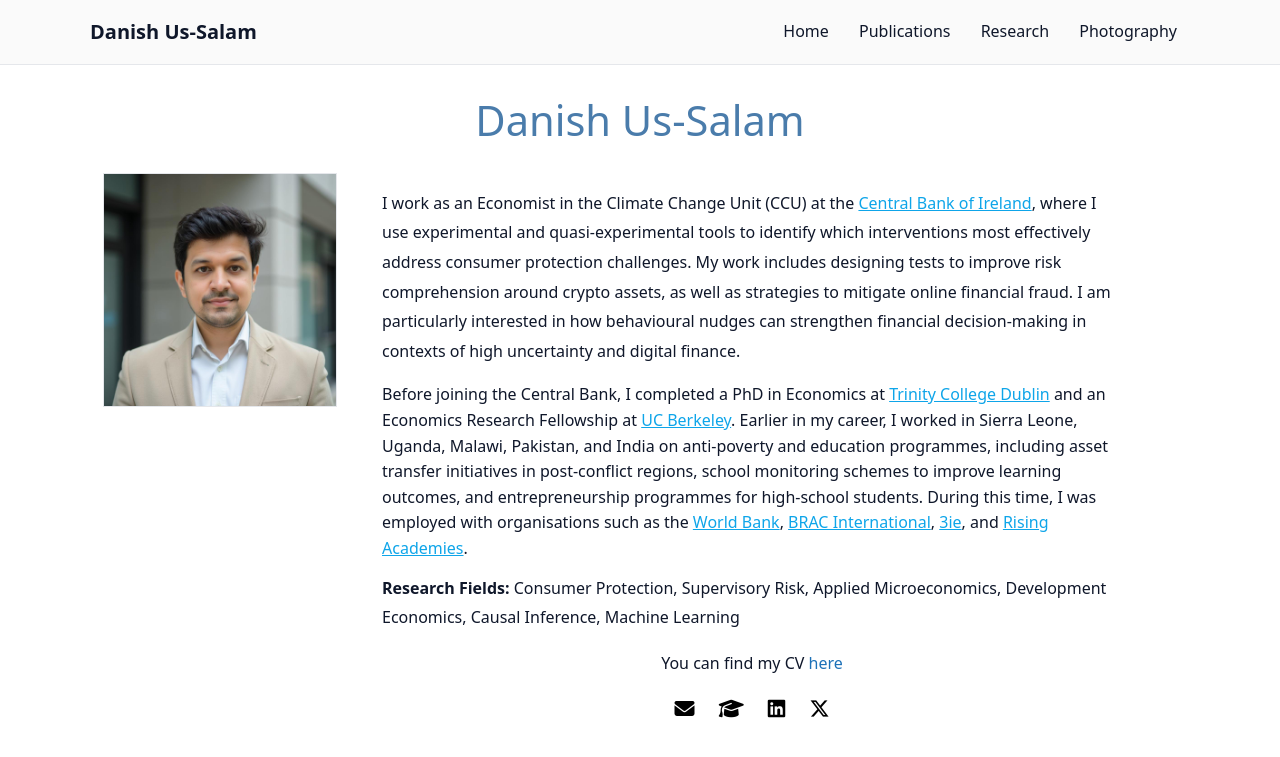
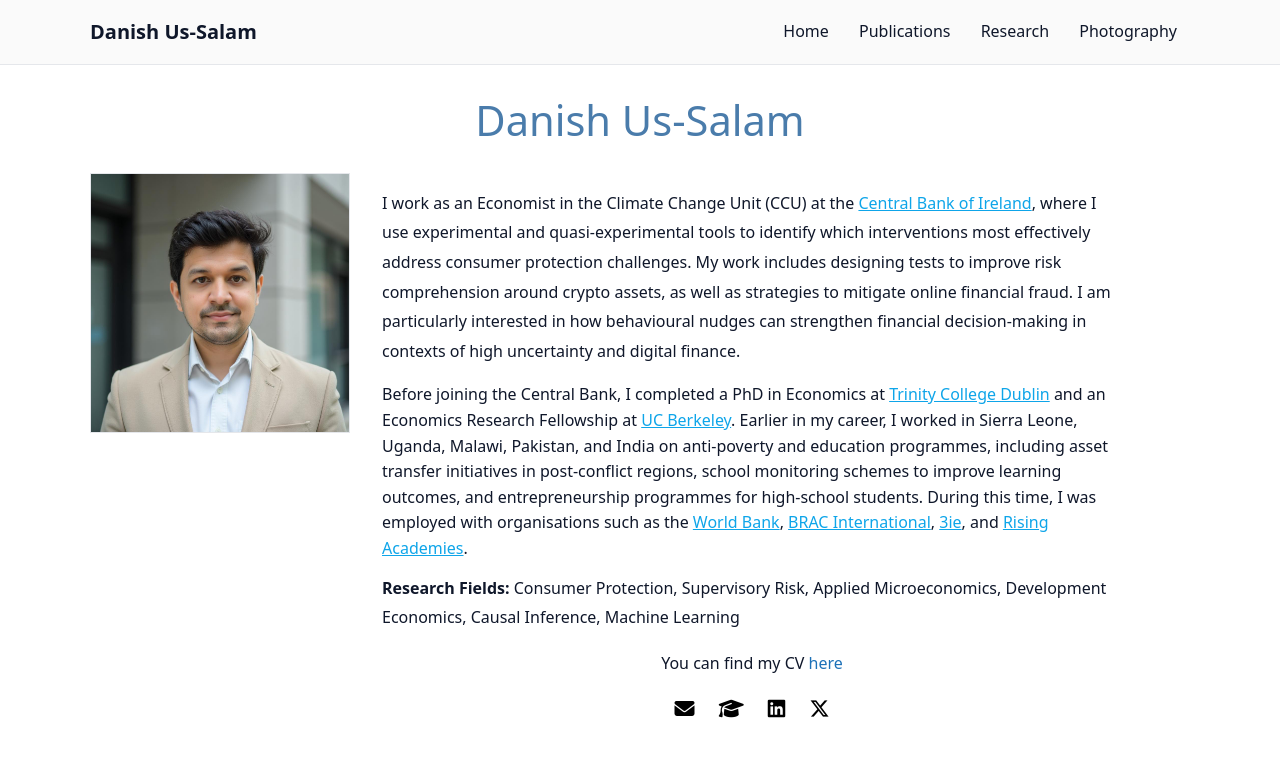
Before and after one commit to danishussalam/danishussalam.github.io, a Jekyll site: the page built from index.md, in a window 1280 px wide. Shown: the top 757 px of the page. Built offline with Jekyll 4.4.1, drawn with Linux system fonts in a browser that asks for light colours.

Commit message:
Update style.css

```diff
--- a/assets/style.css
+++ b/assets/style.css
@@ -343,7 +343,7 @@ details.abstract > summary:hover {
 }
 
 .profile-pic img {
-  width: 90%;   /* 30% smaller */
+  width: 100%;   /* 30% smaller */
   height: auto; /* keeps proportions */
   display: block;
   margin: 0 auto; /* keeps it centered */
```
